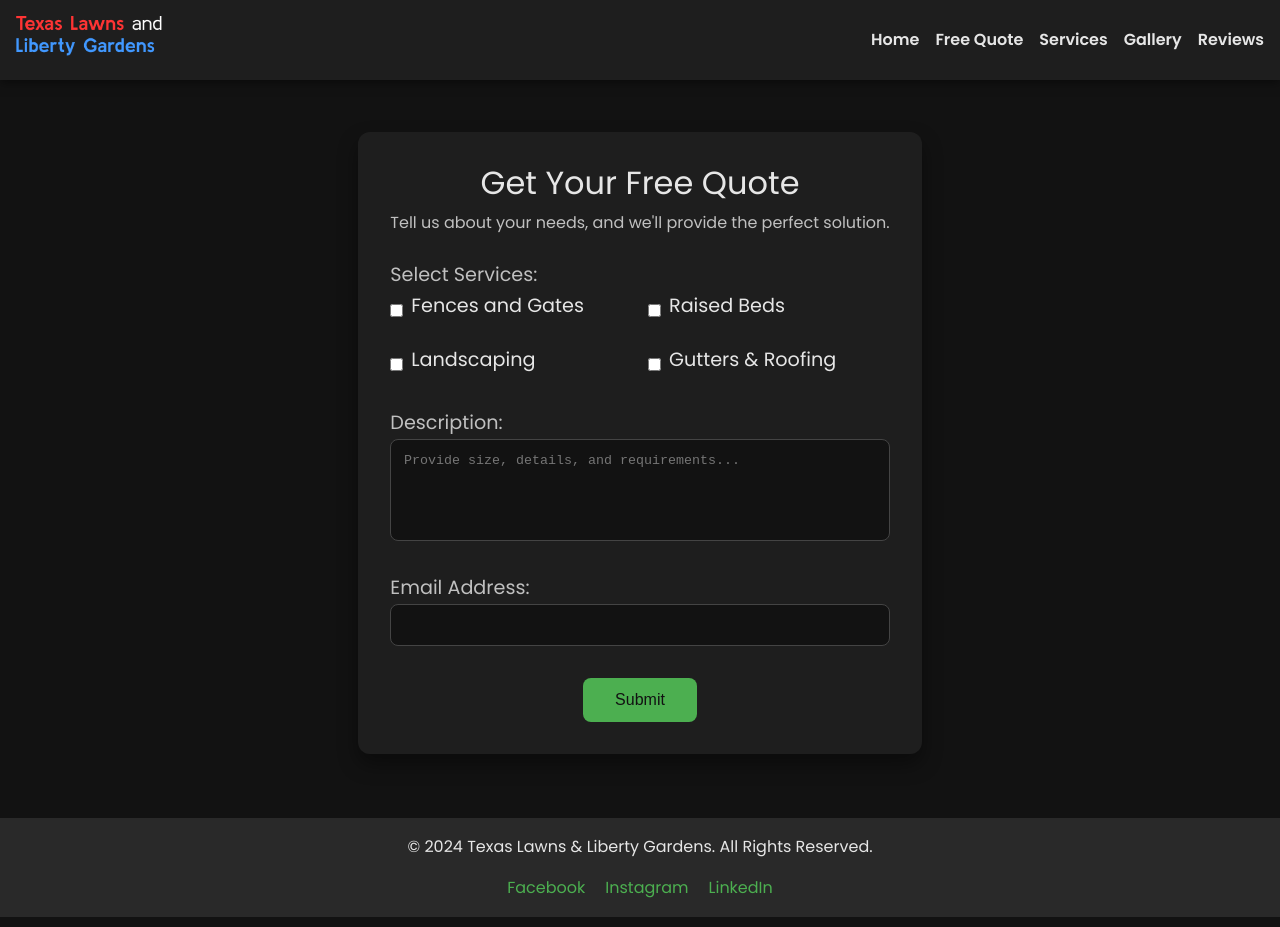
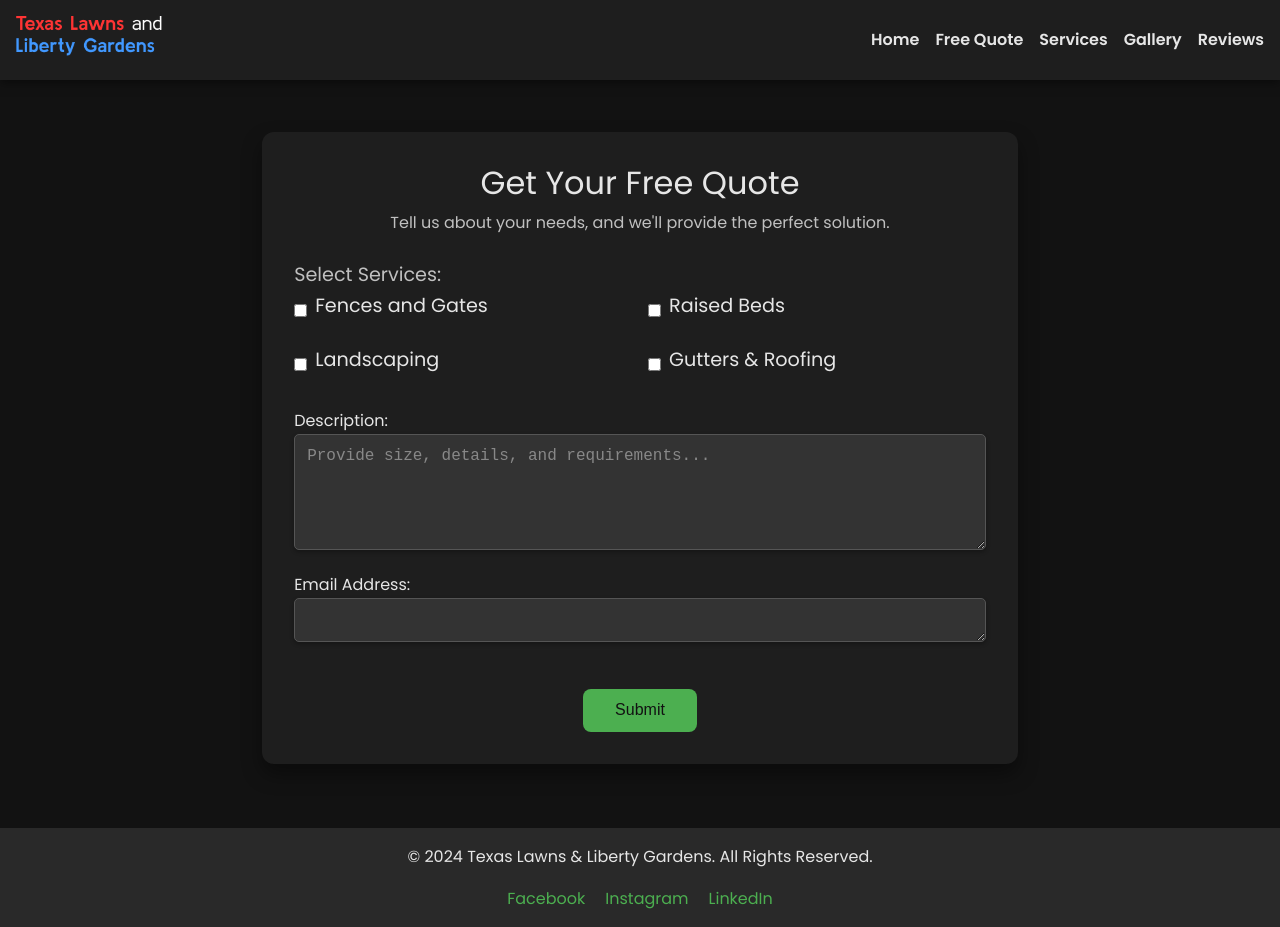
Before and after one commit to EstebanArriaga3/4375-team-6, a Vue app in the folder frontend/: page /quote in a window 1280 px wide. Built offline with nearby package versions, Linux system fonts and the light colour scheme.

Commit message:
Update to Quoteview css

```diff
--- a/frontend/src/views/QuoteView.vue
+++ b/frontend/src/views/QuoteView.vue
@@ -35,9 +35,6 @@
           rows="5"
           placeholder="Provide size, details, and requirements..."
         ></textarea>
-      </div>
-
-      <div class="description-section">
         <label for="contact">Email Address:</label>
         <textarea
           id="email"
@@ -107,20 +104,48 @@
   color: var(--color-text);
 }
 
-.description-section label {
-  font-size: 1.2rem;
-  margin-bottom: 0.5rem;
-  color: var(--color-text-soft);
+
+
+.description-section h2 {
+    font-size: 1.8rem;
+    margin-bottom: 20px;
+    color: #ffffff;
 }
 
-.description-section textarea {
-  width: 100%;
-  padding: 0.8rem;
-  border-radius: 8px;
-  border: 1px solid #444; /* Darker border for consistency with the dark theme */
-  background-color: var(--color-background);
-  color: var(--color-text);
-  resize: none;
+.description-section input,
+.description-section textarea,
+.description-section select {
+    width: 100%;
+    padding: 12px;
+    margin-bottom: 15px;
+    border: 1px solid #555;
+    border-radius: 5px;
+    font-size: 1rem;
+    background-color: #333;
+    color: #fff;
+    box-shadow: 0 2px 4px rgba(0, 0, 0, 0.3);
+}
+
+.description-section input::placeholder,
+.description-section textarea::placeholder {
+    color: #888;
+}
+
+.description-section button {
+    display: block;
+    width: 100%;
+    padding: 15px;
+    background-color: #28a745;
+    color: white;
+    border: none;
+    border-radius: 5px;
+    font-size: 1.1rem;
+    cursor: pointer;
+    transition: background-color 0.3s ease;
+}
+
+.description-section button:hover {
+    background-color: #218838;
 }
 
 .submit-section {
```
